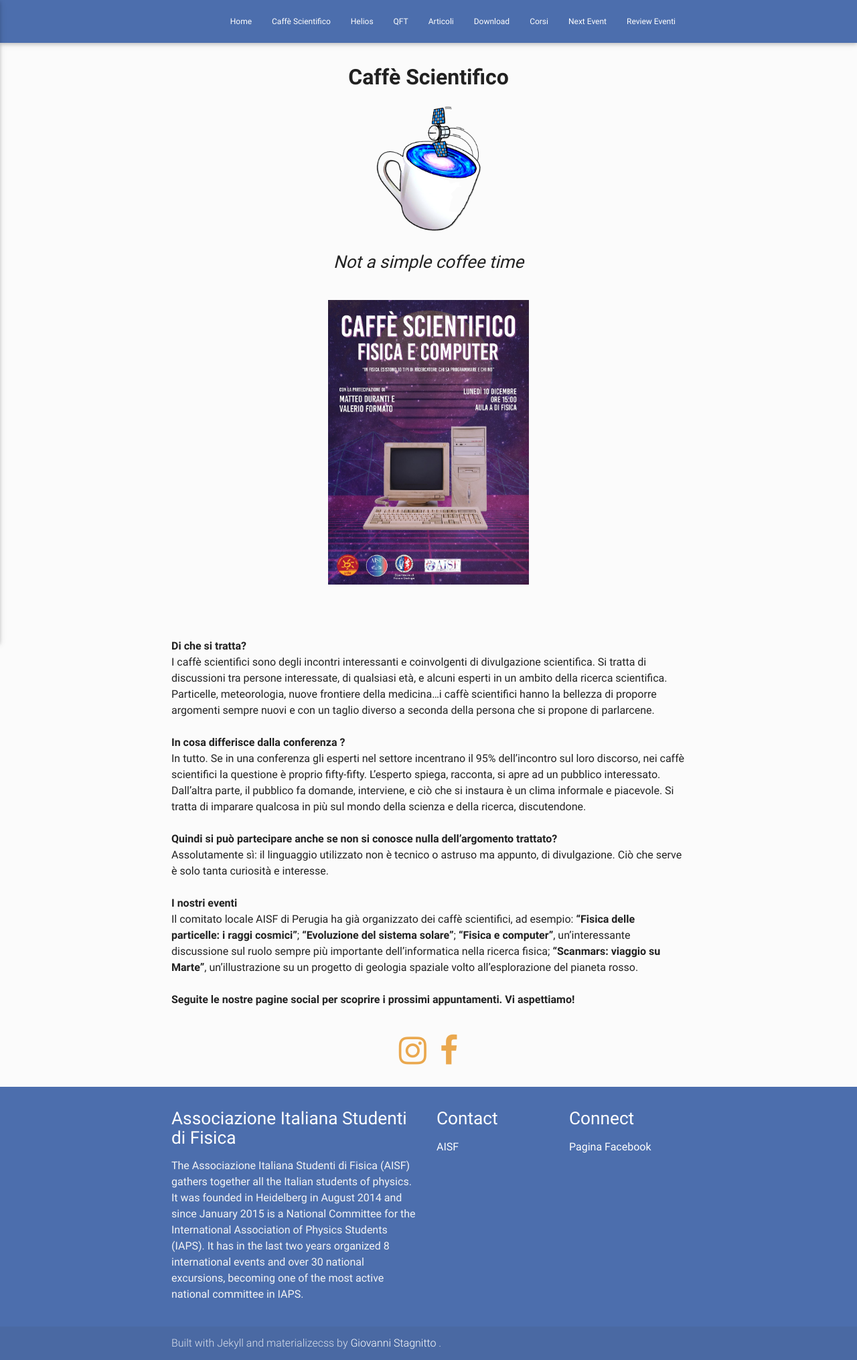
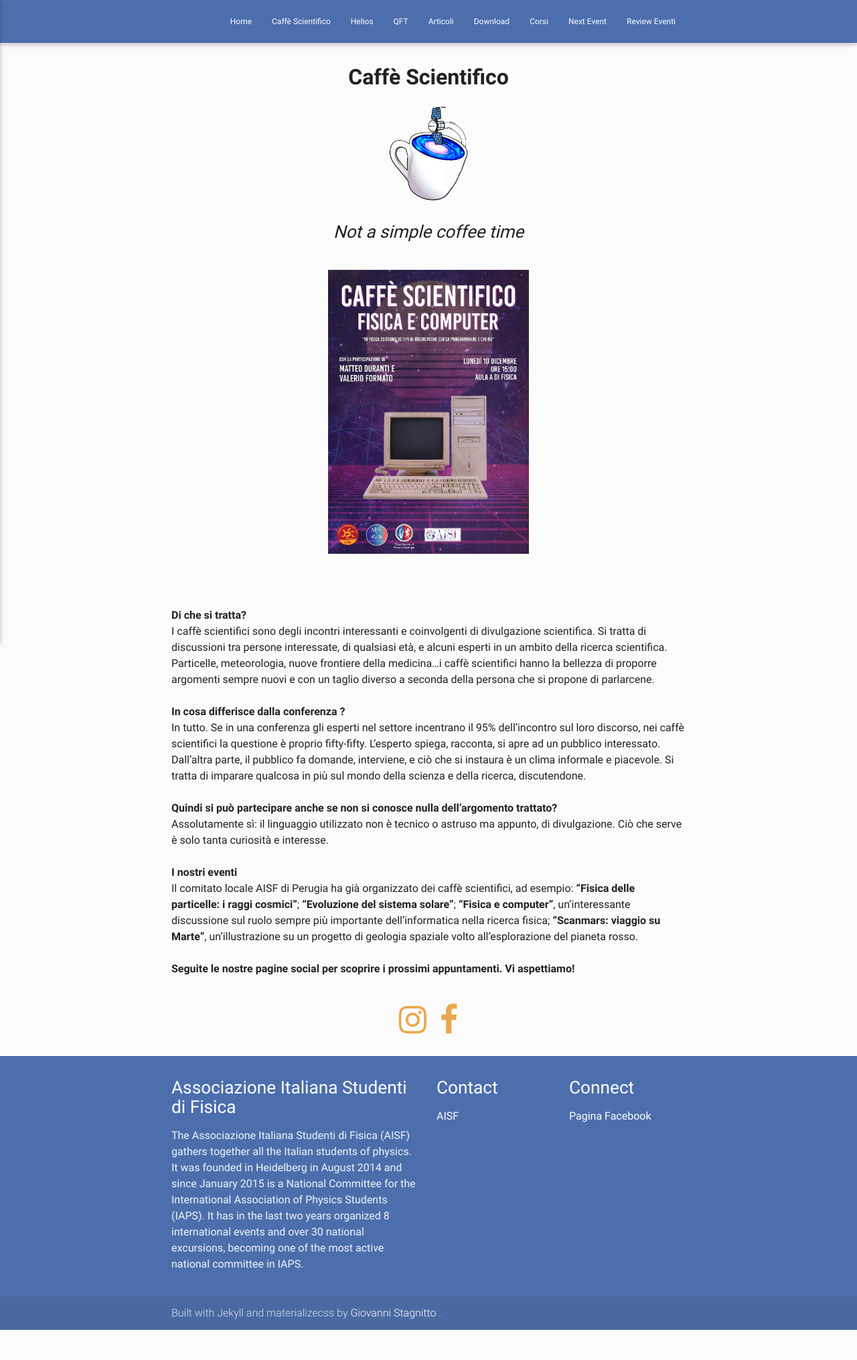
Before and after one commit to ai-sf/aisf_perugia, a Jekyll site: the page built from Caffè Scientifico.md, in a window 1280 px wide. Shown: the whole page at 67% size. Built offline with Jekyll 4.4.1, drawn with Linux system fonts in a browser that asks for light colours; nearby versions of some CDN libraries; after the commit the page ends 1986 px from its top, so only the background shows below that.

Commit message:
Update Caffè Scientifico.md

```diff
--- a/Caffè Scientifico.md
+++ b/Caffè Scientifico.md
@@ -9,7 +9,7 @@
 <center>
 <h2><b>Caffè Scientifico</b></h2>
 <center>
-    <img src="/perugia/img/COF.png" alt="centered image" style="max-width:21%"
+    <img src="/perugia/img/COF.png" alt="centered image" style="max-width:16%"
     height="auto" width="auto" class="responsive" >
 </center>
 <h3> <em> Not a simple coffee time </em></h3>
```
